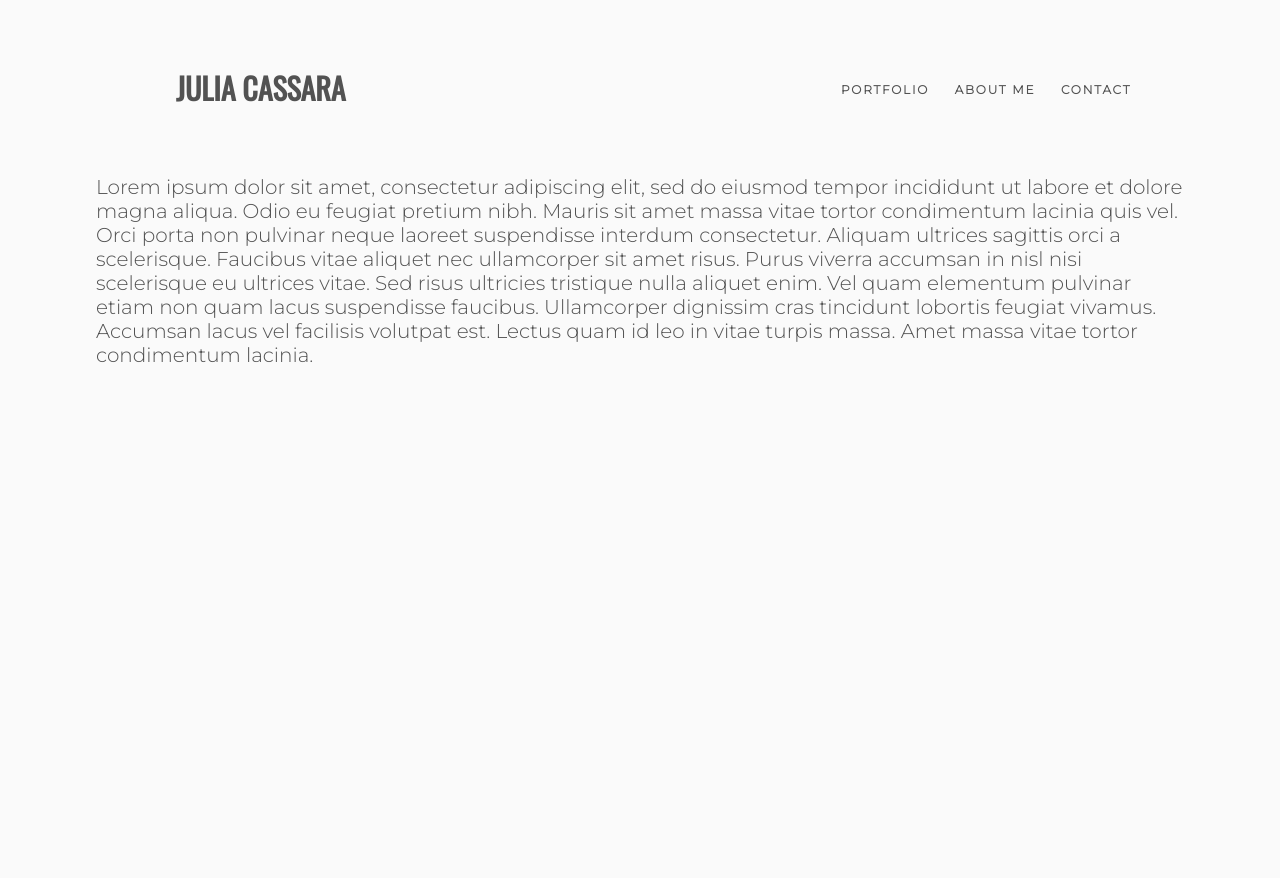
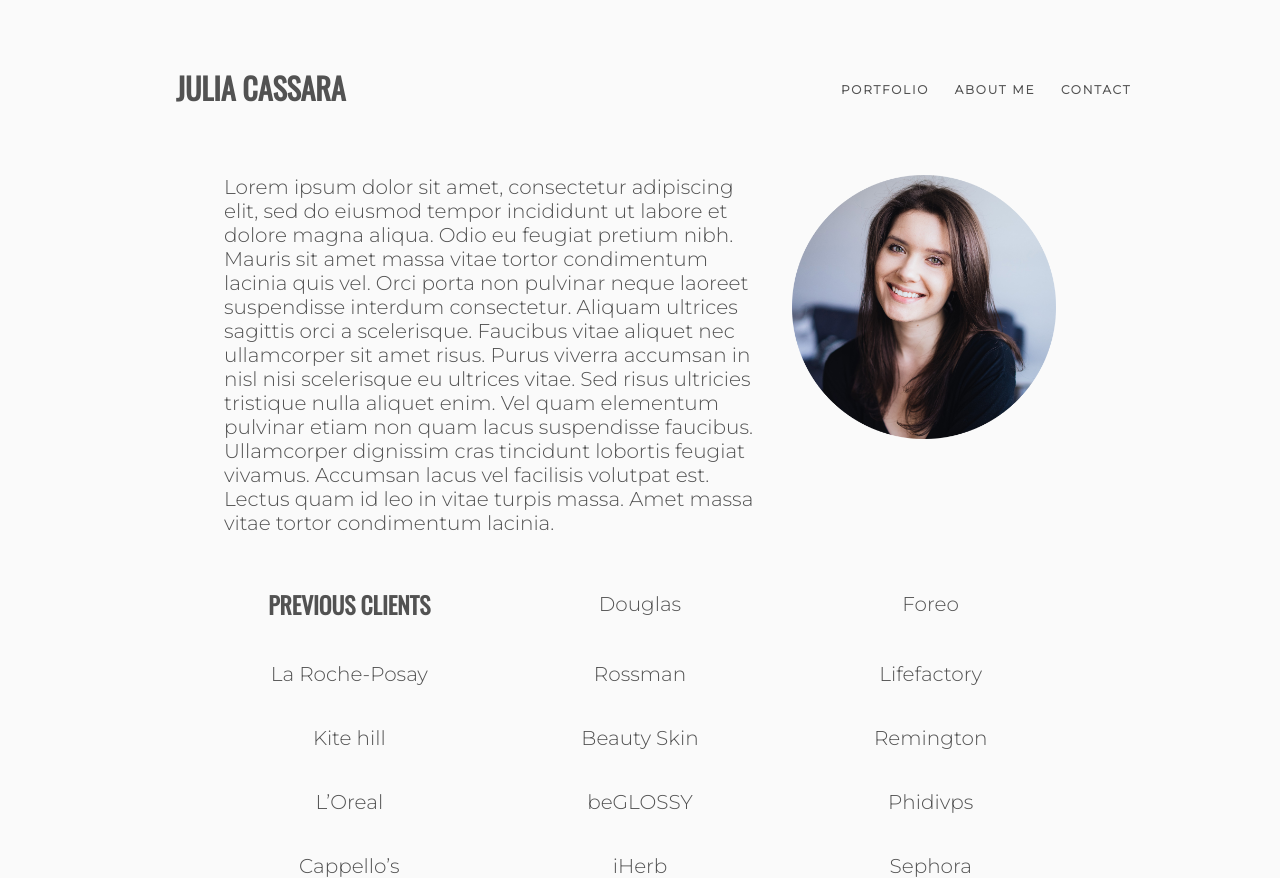
Before and after one commit to tonycassara/juliacassara, a React app: page /aboutme in a window 1280 px wide. Before the commit the page ends 800 px from the top, so only its background shows below. Built offline with nearby package versions, Linux system fonts and the light colour scheme.

Commit message:
feat: add aboutme page

```diff
--- a/package.json
+++ b/package.json
@@ -43,6 +43,7 @@
     "eslint-plugin-jsx-a11y": "^6.0.3",
     "eslint-plugin-node": "^6.0.1",
     "eslint-plugin-prettier": "^2.6.0",
+    "file-loader": "^1.1.11",
     "html-webpack-plugin": "^3.2.0",
     "husky": "^0.14.3",
     "lint-staged": "^7.1.2",
--- a/src/components/AboutMe.jsx
+++ b/src/components/AboutMe.jsx
@@ -1,11 +1,12 @@
 import React, { Fragment } from 'react'
 import { NavBar } from '../components'
+import julia from '../assets/julia.png'
 
 const AboutMe = () => (
   <Fragment>
     <NavBar />
     <div className="about">
-      <p>
+      <p className="about-text">
         Lorem ipsum dolor sit amet, consectetur adipiscing elit, sed do eiusmod
         tempor incididunt ut labore et dolore magna aliqua. Odio eu feugiat
         pretium nibh. Mauris sit amet massa vitae tortor condimentum lacinia
@@ -19,6 +20,24 @@ const AboutMe = () => (
         id leo in vitae turpis massa. Amet massa vitae tortor condimentum
         lacinia.
       </p>
+      <img src={julia} className="headshot" />
+      <div className="client-grid">
+        <h3>Previous Clients</h3>
+        <div>Douglas</div>
+        <div>Foreo</div>
+        <div>La Roche-Posay</div>
+        <div>Rossman</div>
+        <div>Lifefactory</div>
+        <div>Kite hill</div>
+        <div>Beauty Skin</div>
+        <div>Remington</div>
+        <div>L’Oreal</div>
+        <div>beGLOSSY</div>
+        <div>Phidivps</div>
+        <div>Cappello’s</div>
+        <div>iHerb</div>
+        <div>Sephora</div>
+      </div>
     </div>
   </Fragment>
 )
--- a/src/styles.css
+++ b/src/styles.css
@@ -189,6 +189,43 @@ a:visited {
   fill: pink;
 }
 
+.about-text {
+  grid-area: p;
+  width: 100%;
+  margin: 0 auto;
+}
+
+.headshot {
+  grid-area: h;
+  display: block;
+  width: 100%;
+  height: auto;
+  margin: 0 auto;
+}
+
+.about {
+  display: grid;
+  width: 65vw;
+  margin: 0 auto;
+  grid-template-columns: repeat(3, 1fr);
+  grid-template-areas: 'p p h' 'c c c';
+  grid-gap: 1em;
+}
+
+.client-grid {
+  grid-area: c;
+  margin-top: 4vh;
+  width: 100%;
+  display: grid;
+  grid-template-columns: repeat(3, 1fr);
+  grid-gap: 2em;
+}
+
+.client-grid > div,
+.client-grid > h3 {
+  margin: auto;
+}
+
 .contact {
   width: 80vw;
   margin: auto;
@@ -263,10 +300,24 @@ input.submit:hover {
   #menu-bar > h6 {
     margin: 1vh;
   }
-  .vide-grid {
+  .video-grid {
     flex-direction: column;
   }
   .video-pane {
     width: 90vw;
+    height: calc(26vh * 1.4);
   }
 }
+
+@media only screen and (max-width: 720px) {
+  .about {
+    width: 85vw;
+    grid-template-areas:
+      'h h h'
+      'p p p'
+      'c c c';
+  }
+  .headshot {
+    max-width: 50vw;
+  }
+}
--- a/webpack.config.js
+++ b/webpack.config.js
@@ -27,6 +27,15 @@ module.exports = {
         test: /\.svg$/,
         loader: 'svg-inline-loader',
       },
+      {
+        test: /\.(png|jpg|gif)$/,
+        use: [
+          {
+            loader: 'file-loader',
+            options: {},
+          },
+        ],
+      },
     ],
   },
   resolve: {
```
Also changed, not shown: 1 other file (tests, documents, lock files or other folders).
